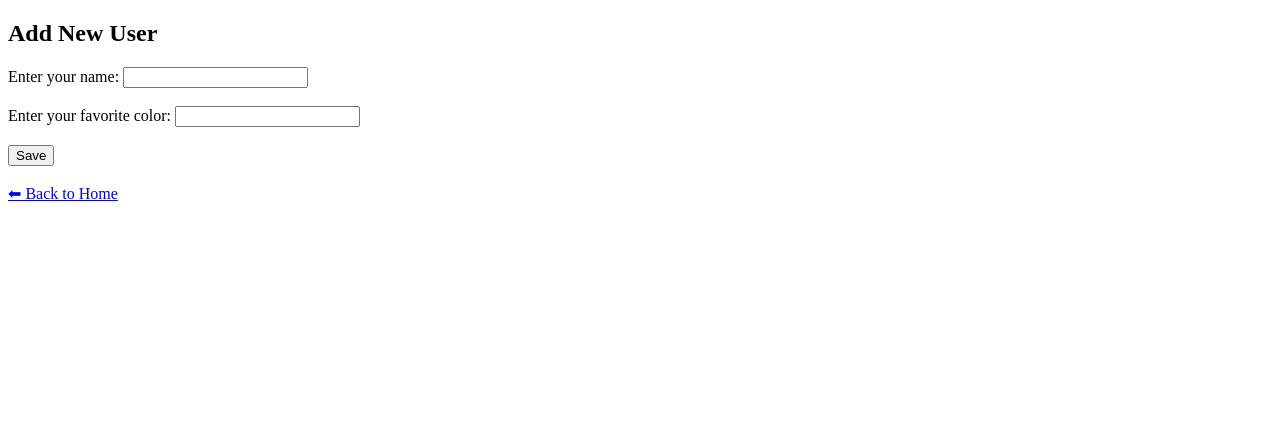
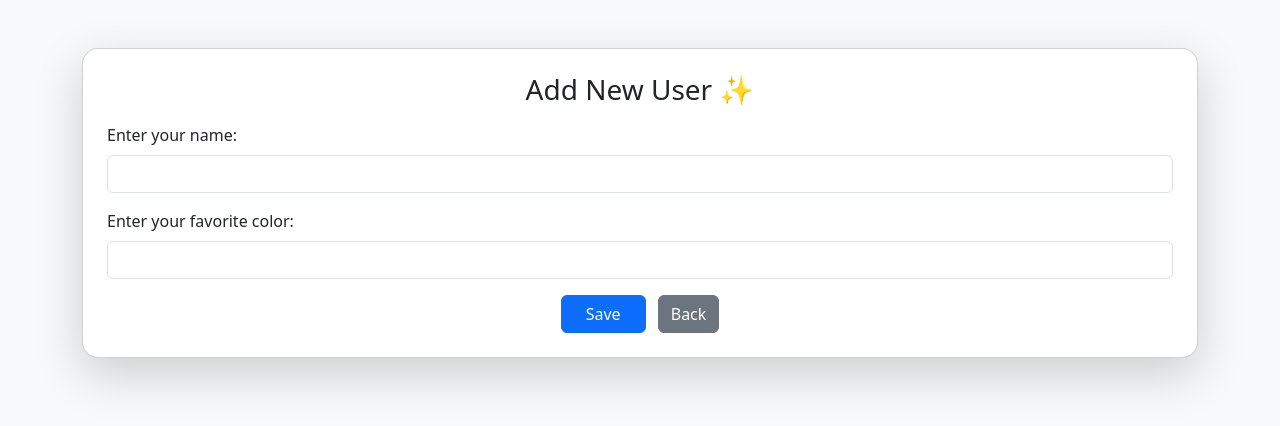
Before and after one commit to noorhanspal/Flask-Learning, a Flask app: page /greet in a window 1280 px wide. Shown: the top 426 px of the page. Run offline with Flask 3, Linux system fonts and the light colour scheme.

```diff
--- a/app.py
+++ b/app.py
@@ -1,10 +1,16 @@
-from flask import Flask, render_template, request
+from flask import Flask, render_template, request, redirect, url_for, flash
 from flask_sqlalchemy import SQLAlchemy
 
 app = Flask(__name__)
+
+# Secret key for flash messages
+app.secret_key = 'mysecretkey'
+
+# Database setup
 app.config['SQLALCHEMY_DATABASE_URI'] = 'sqlite:///users.db'
 db = SQLAlchemy(app)
 
+# User model
 class User(db.Model):
     id = db.Column(db.Integer, primary_key=True)
     username = db.Column(db.String(100), nullable=False)
@@ -23,10 +29,10 @@ def greet():
         new_user = User(username=username, color=color)
         db.session.add(new_user)
         db.session.commit()
-        return f"Saved! Hello, {username}! Your favorite color is {color} 🌈"
-    return render_template('greet.html')  # ← Yaha par function end hota hai
+        flash(f"User '{username}' added successfully! 🎉", 'success')
+        return redirect(url_for('home'))
+    return render_template('greet.html')
 
-# 👇 Yaha update route sahi jagah par likho (function ke bahar)
 @app.route('/update/<int:id>', methods=['GET', 'POST'])
 def update(id):
     user = User.query.get_or_404(id)
@@ -34,7 +40,8 @@ def update(id):
         user.username = request.form.get('username')
         user.color = request.form.get('color')
         db.session.commit()
-        return "User updated successfully!"
+        flash(f"User '{user.username}' updated successfully! ✨", 'info')
+        return redirect(url_for('home'))
     return render_template('update.html', user=user)
 
 @app.route('/delete/<int:id>')
@@ -42,7 +49,8 @@ def delete(id):
     user = User.query.get_or_404(id)
     db.session.delete(user)
     db.session.commit()
-    return "User deleted successfully!"
+    flash(f"User '{user.username}' deleted successfully! 🗑️", 'danger')
+    return redirect(url_for('home'))
 
 if __name__ == '__main__':
     with app.app_context():
--- a/templates/greet.html
+++ b/templates/greet.html
@@ -2,21 +2,32 @@
 <html>
 <head>
     <title>Add User</title>
+    <link href="https://cdn.jsdelivr.net/npm/bootstrap@5.3.0/dist/css/bootstrap.min.css" rel="stylesheet">
 </head>
-<body>
-    <h2>Add New User</h2>
+<body class="bg-light">
 
-    <form method="POST">
-        <label>Enter your name:</label>
-        <input type="text" name="username" required><br><br>
+<div class="container mt-5">
+    <div class="card shadow-lg p-4 rounded-4">
+        <h3 class="text-center mb-3">Add New User ✨</h3>
 
-        <label>Enter your favorite color:</label>
-        <input type="text" name="color" required><br><br>
+        <form method="POST">
+            <div class="mb-3">
+                <label class="form-label">Enter your name:</label>
+                <input type="text" name="username" class="form-control" required>
+            </div>
 
-        <button type="submit">Save</button>
-    </form>
+            <div class="mb-3">
+                <label class="form-label">Enter your favorite color:</label>
+                <input type="text" name="color" class="form-control" required>
+            </div>
 
-    <br>
-    <a href="/">⬅ Back to Home</a>
+            <div class="text-center">
+                <button type="submit" class="btn btn-primary px-4">Save</button>
+                <a href="/" class="btn btn-secondary ms-2">Back</a>
+            </div>
+        </form>
+    </div>
+</div>
+
 </body>
 </html>
```
Also changed, not shown: templates/home.html (+30 -7 lines), templates/update.html (+27 -7 lines), instance/users.db.
